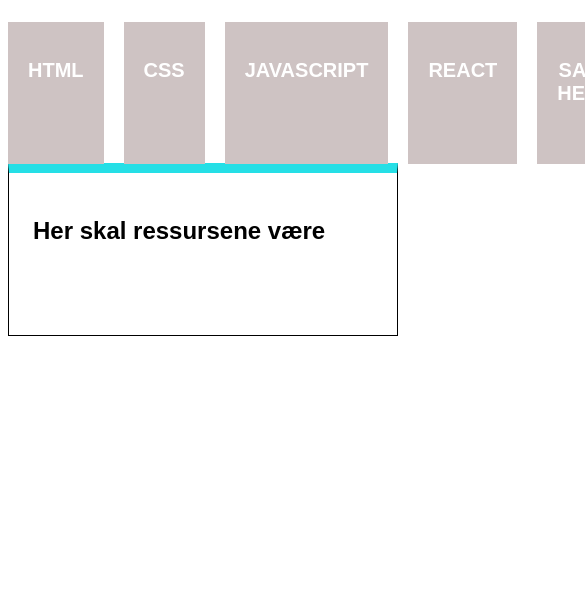
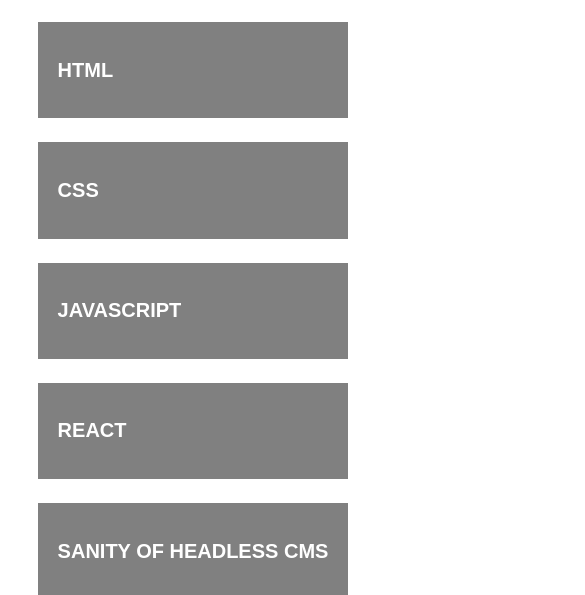
Before and after one commit to adriandabrowski1/uin23ak2_resource_layout_DABROWSKI, a plain HTML site: page index.html in a window 390 px wide. Shown: the part 153-748 px from the top of the page, 585 px wide, since content can reach past the window. Drawn offline with Linux system fonts and the light colour scheme.

Commit message:
fullført

```diff
--- a/index.html
+++ b/index.html
@@ -30,7 +30,7 @@
         </button>
     </nav>
     <main id="main">
-        <h2>Her skal ressursene være</h2>
+        <h2></h2>
     </main>
 </div>
     <!-- <div id="buttons-container">
--- a/ressurser.js
+++ b/ressurser.js
@@ -3,11 +3,8 @@
 
 // buttons.forEach(button => {
 //   button.addEventListener("click", function() {
-//     // get the id of the button that was clicked
 //     const buttonId = this.id
-//     // find the corresponding resource object
 //     const resource = resources.find(res => res.category.toLowerCase() === buttonId.toLowerCase())
-//     // update the resource container with the text and sources
 //     resourceContainer.innerHTML = `<h2>${resource.category}</h2>
 //                                   <p>${resource.text}</p>
 //                                   <h3>Sources:</h3>
--- a/style.css
+++ b/style.css
@@ -48,7 +48,7 @@
     margin-right: 20px;
     margin-top: 25px;
     border:1px solid;
-    background-color: rgb(206, 195, 195);
+    background-color: var(--grey);
     padding: 20px;
     color: var(--white);
     margin-bottom: -1px;
@@ -69,8 +69,24 @@
 
 }
 
-@media (max-width: 500px) {
+@media (max-width: 700px) {
     body{
         width: 100%;
     }
+
+    nav {
+        display: grid;
+        max-width: 500px;
+        justify-content: center;
+
+    }
+
+    main {
+        max-width: 430px;
+        justify-content: center;
+    }
+
+    header {
+        max-width: 430px;
+    }
 }
```
